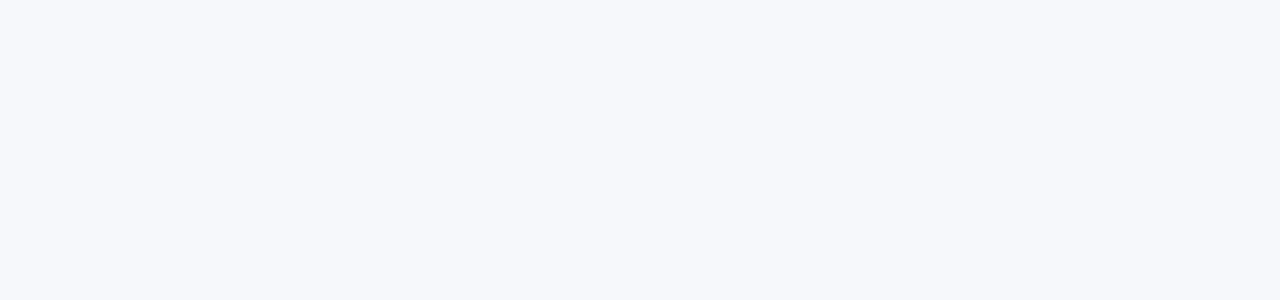
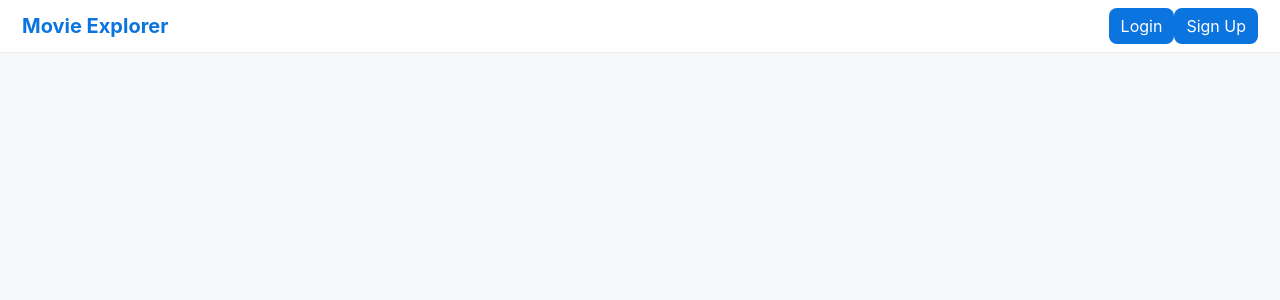
Before and after one commit to kc-clintone/mamovie, a React (Create React App) app: page / in a window 1280 px wide. Shown: the top 300 px of the page. Built offline with nearby package versions, Linux system fonts and the light colour scheme.

Commit message:
implementing home layout -- fisplaying navbar

```diff
--- a/src/App.js
+++ b/src/App.js
@@ -17,7 +17,21 @@ function App() {
 
   return (
     <div className="app">
-
+      <header className="app-header">
+        <h1 className="logo"><Link to="/">Movie Explorer</Link></h1>
+        <nav>
+          {loggedIn ? (
+            <>
+              <button className="btn" onClick={handleLogout}>Logout</button>
+            </>
+          ) : (
+            <>
+              <Link className="btn" to="/login">Login</Link>
+              <Link className="btn" to="/signup">Sign Up</Link>
+            </>
+          )}
+        </nav>
+      </header>
     </div>
   );
 }
```
